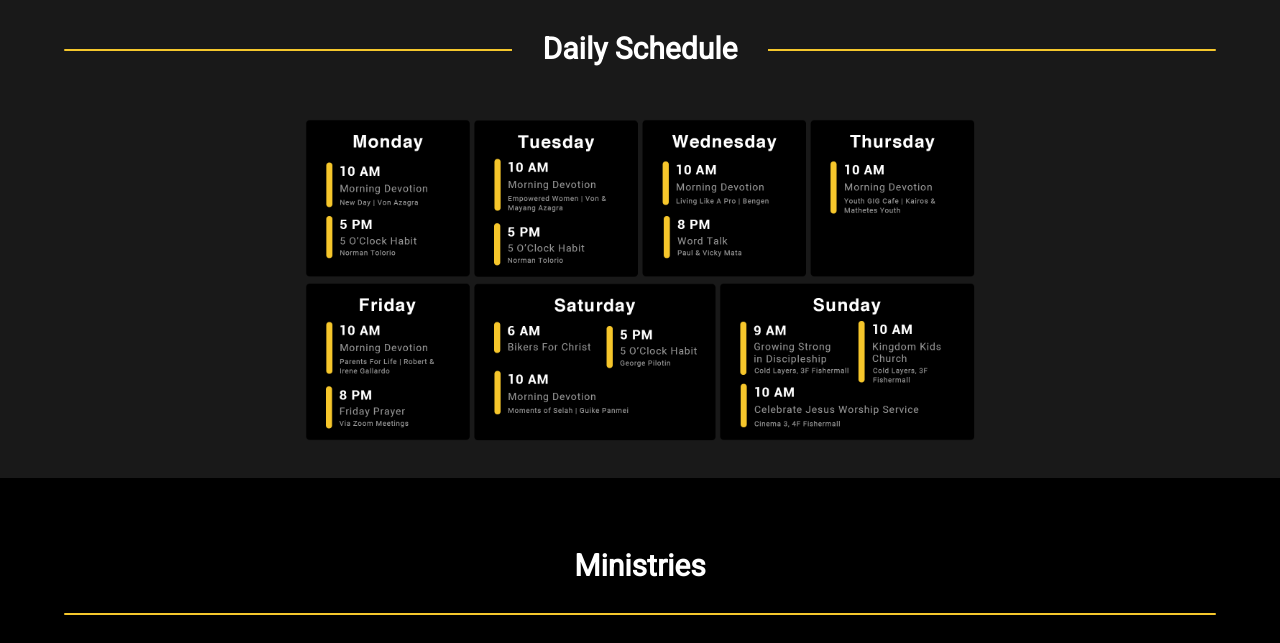
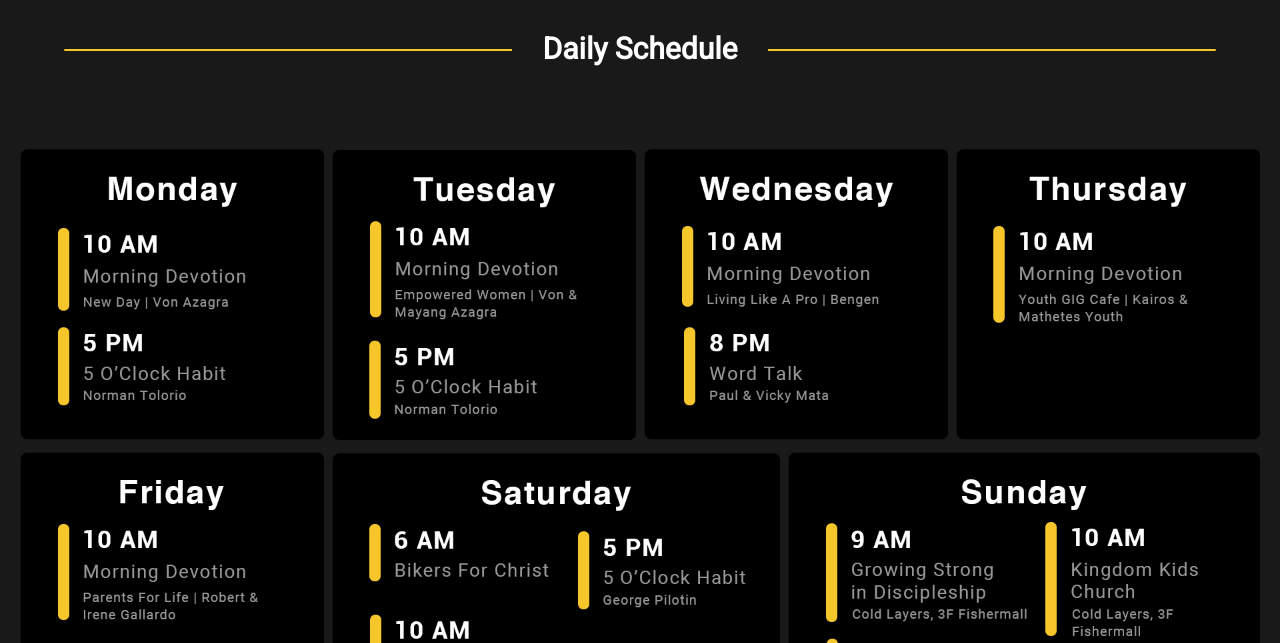
Before and after one commit to Youth-GIG/wordfan, a plain HTML site: page index.html in a window 1280 px wide. Shown: the part 1090-1733 px from the top of the page. Drawn offline with Linux system fonts and the light colour scheme.

Commit message:
enhanced schedule

```diff
--- a/style.css
+++ b/style.css
@@ -566,21 +566,17 @@ a:link{
 }
 
 .sched-container{
-    width: 690px;
+    width: 100%;
     height: auto;
     margin: auto;
     margin-top: 20px;
 }
 
 .schedule{
-    width: 690px;
+    width: 100%;
     margin: auto;
     border-radius: 10px;
     transition: 0.40s;
-}
-
-.schedule:hover{
-  transform: scale(1.1);
 }
 
 .blackbackground-tablet{
```
